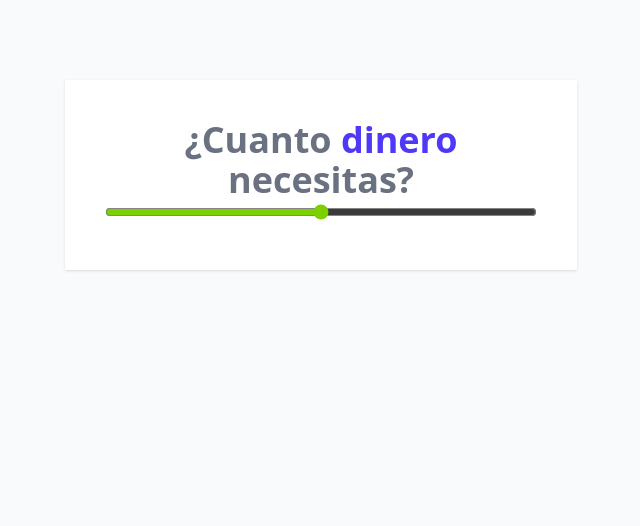
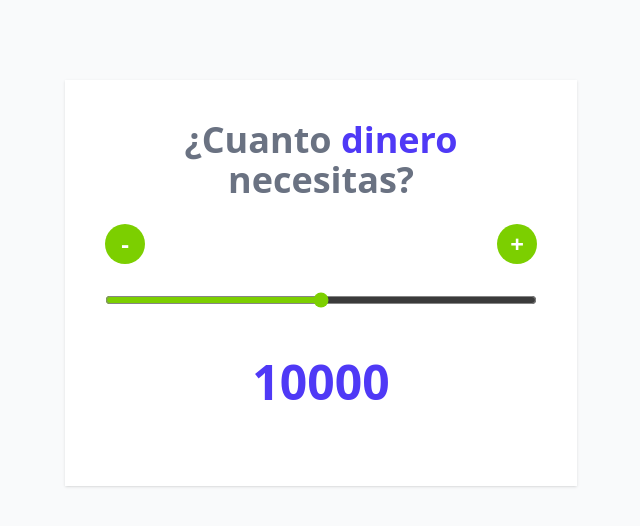
Before and after one commit to AldahirAlonso/Cotizador-de-Prestamos, a React (Vite) app: page / in a window 1280 px wide. Shown: the top 526 px of the page, without its empty margins (319-959 px from the left). Built offline with nearby package versions, Linux system fonts and the light colour scheme.

Commit message:
Añadiendo Input, Botones y States.

```diff
--- a/src/App.jsx
+++ b/src/App.jsx
@@ -2,23 +2,71 @@ import { useState } from 'react'
 import Header from "./components/Header"
 
 function App() {
-  let [cantidad, setCantidad] = useState(10000);
+  const [cantidad, setCantidad] = useState(10000);
 
-  console.log(cantidad);
+  const MIN = 0;
+  const MAX = 20000;
+  const STEP = 100;
 
   function handleChange(e) {
-    console.log(Number(e.target.value));
+    setCantidad(+e.target.value);
+  }
+
+  function handleClickDecremento() {
+    const valor = cantidad - STEP;
+
+    if(valor < MIN) {
+      alert("Cantidad no válida.")
+      return;
+    }
+
+    setCantidad(valor);
+  }
+
+  function handleClickIncremento() {
+    const valor = cantidad + STEP;
+
+    if(valor > MAX) {
+      alert("Cantidad no válida.")
+      return;
+    }
+
+    setCantidad(valor);
   }
 
   return (
       <div className="my-20 max-w-lg mx-auto bg-white shadow p-10">
         <Header />
 
+        <div className='flex justify-between my-6'>
+          <button
+            type='button'
+            className='h-10 w-10 flex items-center justify-center font-bold text-white
+            text-2xl bg-lime-500 rounded-full hover:outline-none hover:ring-2
+            hover:ring-offset-2 hover:ring-lime-500'
+            onClick={handleClickDecremento}
+          >-</button>
+
+          <button
+            type='button'
+            className='h-10 w-10 flex items-center justify-center font-bold text-white
+            text-2xl bg-lime-500 rounded-full hover:outline-none hover:ring-2
+            hover:ring-offset-2 hover:ring-lime-500'
+            onClick={handleClickIncremento}
+          >+</button>
+        </div>
+
         <input
           type="range"
           className="w-full h-6 bg-gray-200 accent-lime-500 hover:accent-lime-600"
           onChange={ handleChange }
+          min={0}
+          max={20000}
+          step={100}
+          value={cantidad}
         />
+
+        <p className='text-center my-10 text-5xl font-extrabold text-indigo-600'>{cantidad}</p>
       </div>
   )
 }
--- /dev/null
+++ b/src/components/Button.jsx
@@ -0,0 +1,7 @@
+function Button() {
+  return (
+    <div>Button</div>
+  )
+}
+
+export default Button
```
